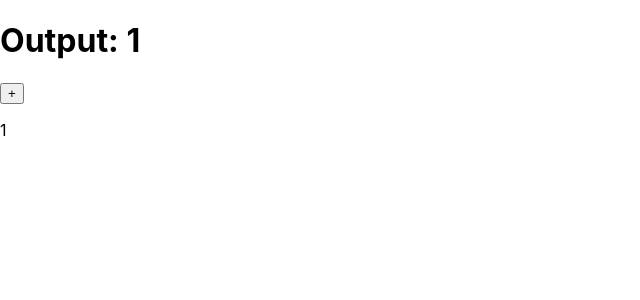
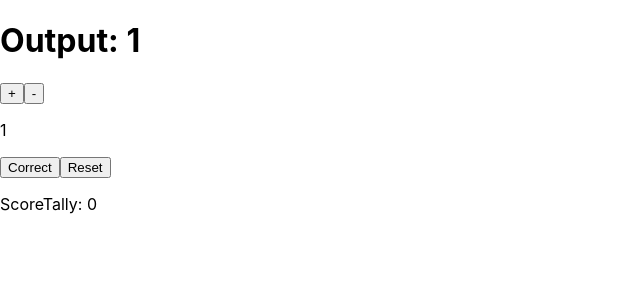
Before and after one commit to AlexanderSeton/React_FizzBuzz, a React (Create React App) app: page / in a window 1280 px wide. Shown: the top 300 px of the page, without its empty margins (0-640 px from the left). Built offline with nearby package versions, Linux system fonts and the light colour scheme.

Commit message:
Extension completed

```diff
--- a/src/App.js
+++ b/src/App.js
@@ -5,35 +5,51 @@ function App() {
 
   let [number,setNumber] = useState(1);
   let [output,setOutput] = useState("");
+  let [score,setScore] = useState(0);
 
   const handleAdding = () => {
     setNumber(number + 1)
   }
 
-  const determineFizzBuzz = () => {
-    if (number % 3 == 0 && number % 5 == 0){
-      setOutput("Fizzbuzz")
+  const handleMinus = () => {
+    if (number > 1){
+      setNumber(number - 1)
     }
   }
 
+  const handleAddingScore = () => {
+    setScore(score + 1);
+  };
+
+  const handleReset = () => {
+    setScore(0);
+    setNumber(1);
+  }
+
   useEffect(() => {
-    if (number % 3 == 0 && number % 5 == 0){
+    console.log("Trigger")
+    if (number % 3 === 0 && number % 5 === 0){
       setOutput("Fizzbuzz");
-    } else if (number % 3 == 0) {
+    } else if (number % 3 === 0) {
       setOutput("Fizz");
-    } else if (number % 5 == 0) {
+    } else if (number % 5 === 0) {
       setOutput("Buzz");
     } else {
       setOutput(number);
     }
-  })
+  },[number])
 
   return (
     <div>
       <h1>Output: {output}</h1>
       <button onClick={handleAdding}>+</button>
-      {/* <button onClick={handleMinus}>-</button> */}
+      <button onClick={handleMinus}>-</button>
+
       <p>{number}</p>
+      <button onClick={handleAddingScore}>Correct</button>
+      <button onClick={handleReset}>Reset</button>
+
+      <p>ScoreTally: {score}</p>
     </div>
   );
 }
```
